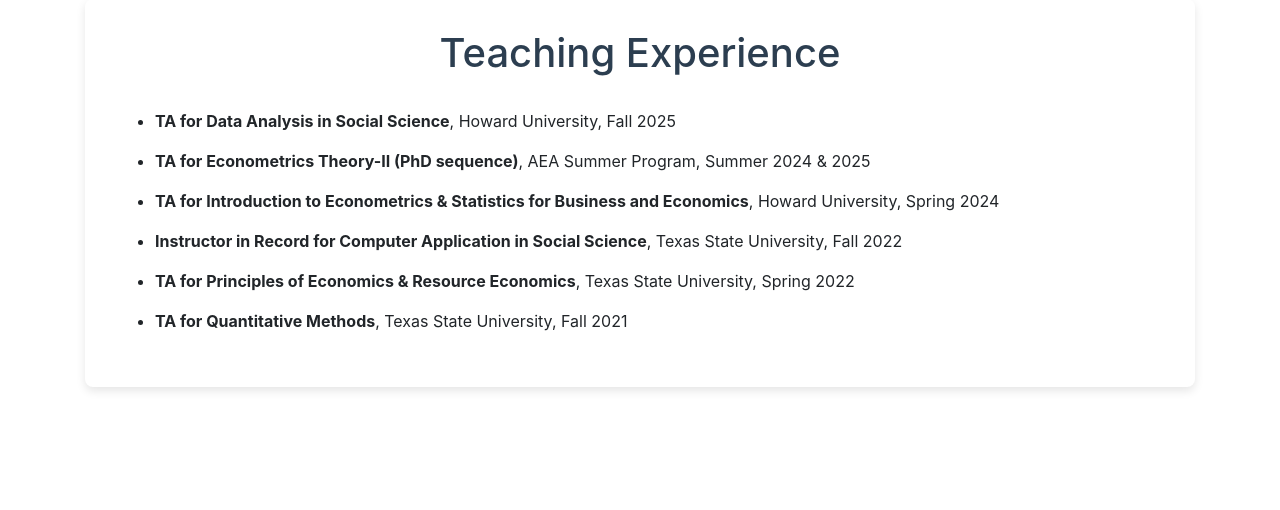
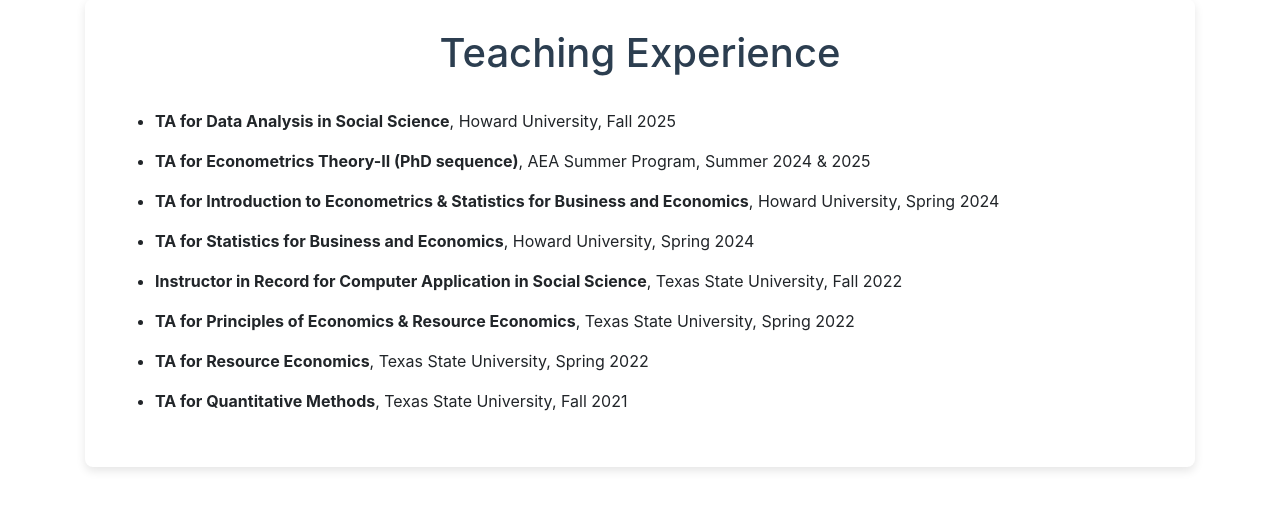
Before and after one commit to Subodh-Pandey13/protfolio-website, a Django app: page /teaching/ in a window 1280 px wide. Shown: the part 105-615 px from the top of the page. Run offline with Django 5.2, Linux system fonts and the light colour scheme; some libraries are stand-ins or nearby versions.

Commit message:
changing teaching.html

```diff
--- a/myapp/templates/teaching.html
+++ b/myapp/templates/teaching.html
@@ -8,8 +8,10 @@
         <li><strong>TA for Data Analysis in Social Science</strong>, Howard University, Fall 2025</li>
         <li><strong>TA for Econometrics Theory-II (PhD sequence)</strong>, AEA Summer Program, Summer 2024 & 2025</li>
         <li><strong>TA for Introduction to Econometrics & Statistics for Business and Economics</strong>, Howard University, Spring 2024</li>
+        <li><strong>TA for Statistics for Business and Economics</strong>, Howard University, Spring 2024</li>
         <li><strong>Instructor in Record for Computer Application in Social Science</strong>, Texas State University, Fall 2022</li>
         <li><strong>TA for Principles of Economics & Resource Economics</strong>, Texas State University, Spring 2022</li>
+        <li><strong>TA for Resource Economics</strong>, Texas State University, Spring 2022</li>
         <li><strong>TA for Quantitative Methods</strong>, Texas State University, Fall 2021</li>
     </ul>
 </div>
```
